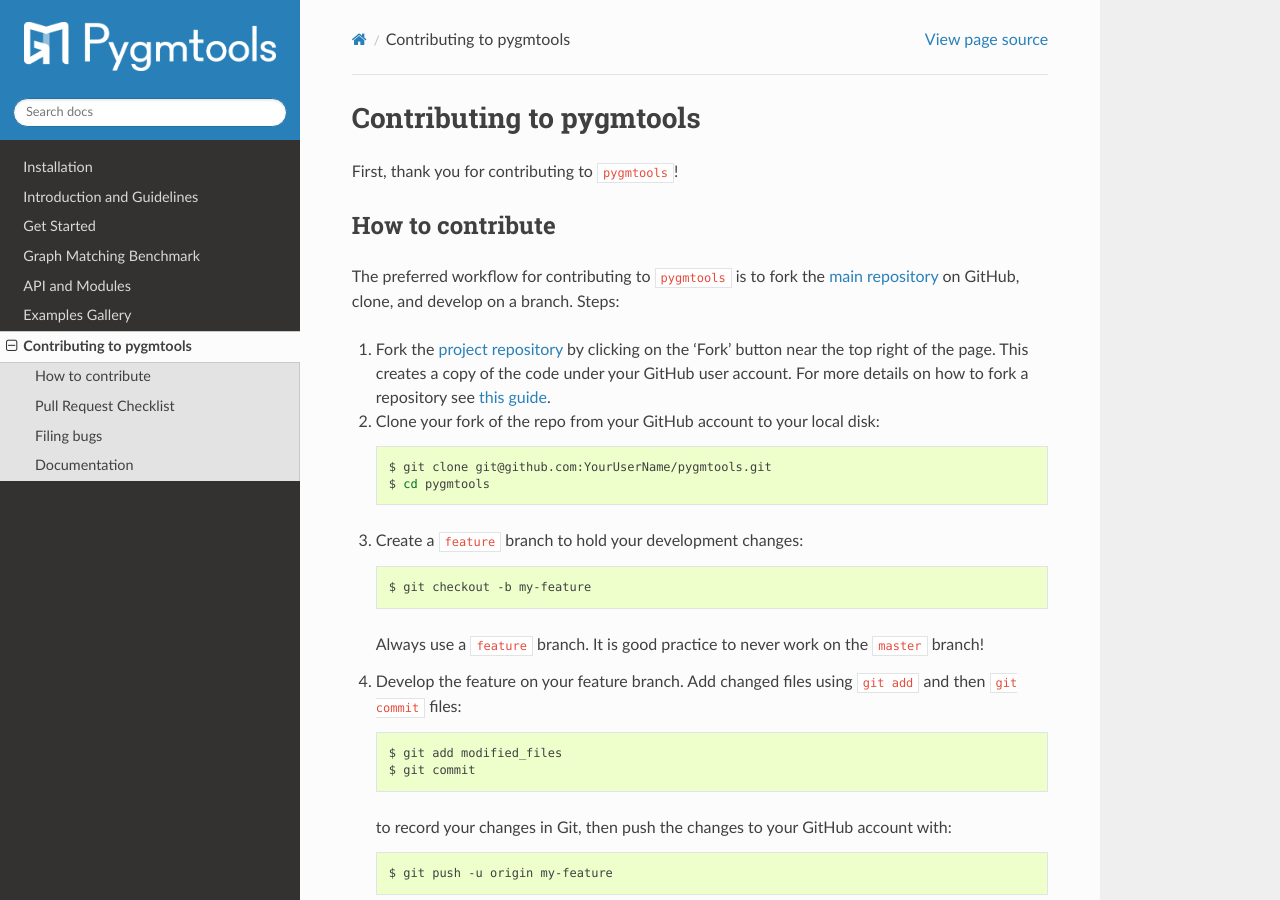
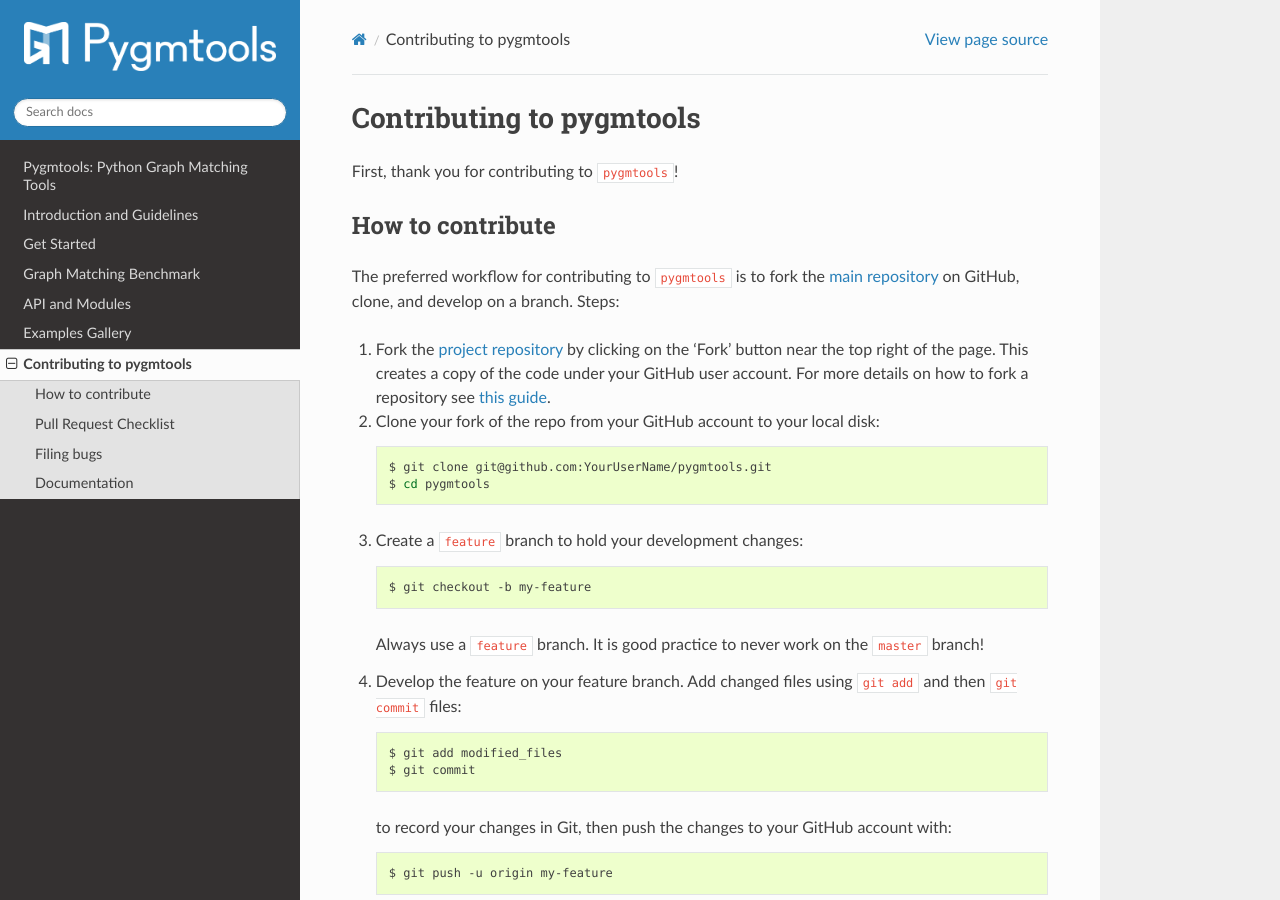
Before and after one commit to Thinklab-SJTU/pygmtools, a Sphinx documentation site: the page built from docs/guide/contributing.rst, in a window 1280 px wide and 900 px high. Built offline with Sphinx 7.4.7 and the Read the Docs theme 2.0.0, drawn with Linux system fonts in a browser that asks for light colours.

Commit message:
add title for doc index

```diff
--- a/docs/index.rst
+++ b/docs/index.rst
@@ -1,3 +1,7 @@
+======================================
+Pygmtools: Python Graph Matching Tools
+======================================
+
 .. mdinclude:: ../README.md
 
 Contents of Official Documentation
```
